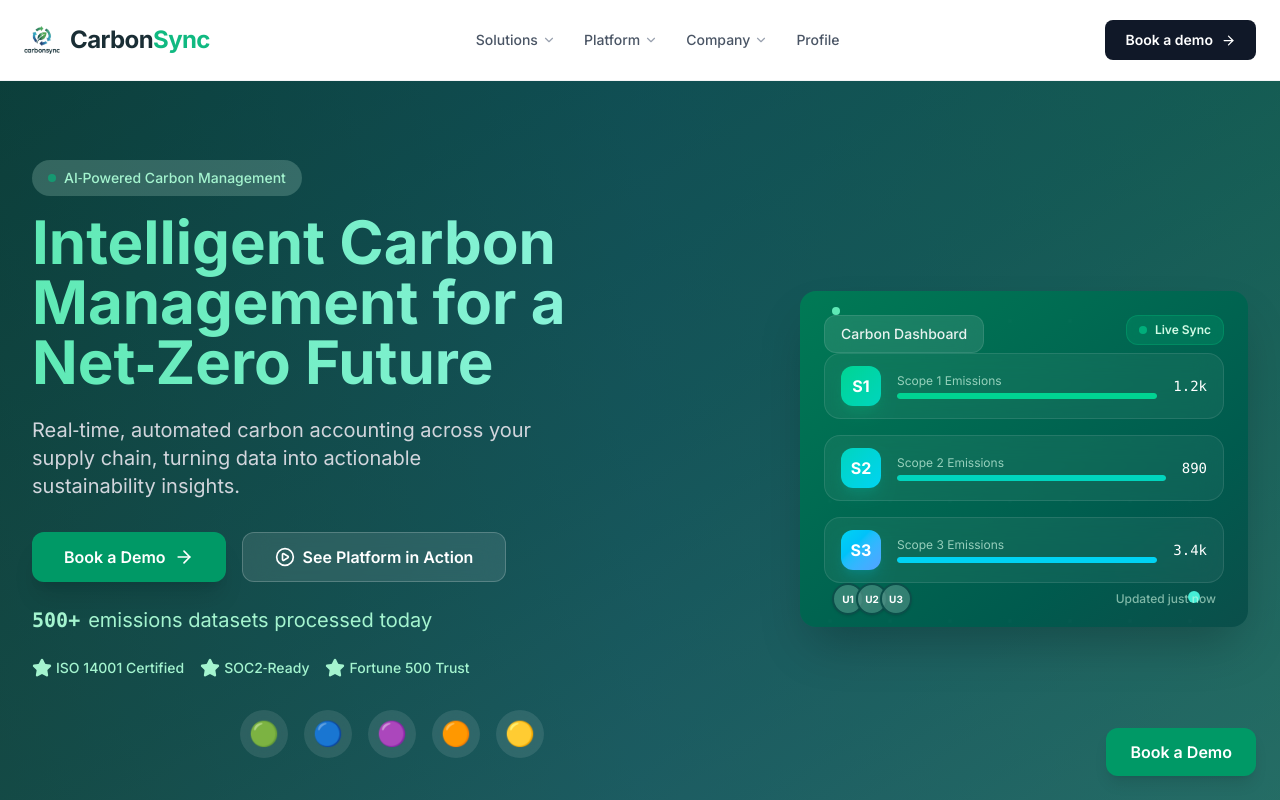
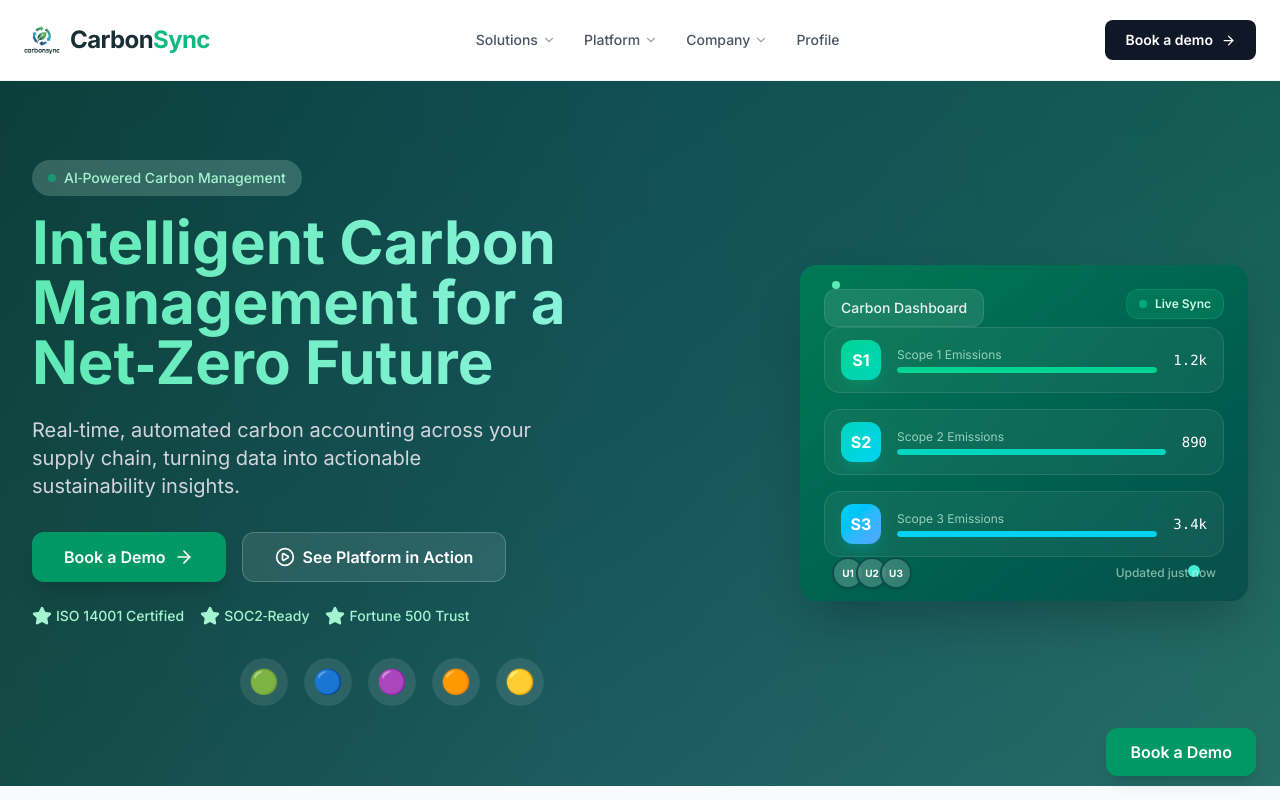
Before and after one commit to CarbonSync1/carbonsync_v2, a Next.js app: page /solutions/supply-chain in a window 1280 px wide. Shown: the top 800 px of the page. Built offline with nearby package versions, Linux system fonts and the light colour scheme.

Commit message:
feat: implement Hero section and landing page for supply chain solution

```diff
--- a/src/app/solutions/supply-chain/page.tsx
+++ b/src/app/solutions/supply-chain/page.tsx
@@ -17,7 +17,6 @@ const WaveDivider = dynamic(() => import('./components/WaveDivider'))
 const StickyCTA = dynamic(() => import('./components/StickyCTA'))
 const ExitIntentPopup = dynamic(() => import('./components/ExitIntentPopup'))
 const VideoModal = dynamic(() => import('./components/VideoModal'))
-const Testimonials = dynamic(() => import('./sections/Testimonials'))
 
 function SectionFallback() {
   return (
@@ -133,12 +132,6 @@ export default function SupplyChainPage() {
                 <Roadmap />
               </Suspense>
             </div>
-
-            <div className="section">
-              <Suspense fallback={<SectionFallback />}>
-                <Testimonials />
-              </Suspense>
-            </div>
           </div>
     </div>
   )
--- a/src/app/solutions/supply-chain/sections/Hero.tsx
+++ b/src/app/solutions/supply-chain/sections/Hero.tsx
@@ -3,7 +3,6 @@
 import { ArrowRight, PlayCircle } from 'lucide-react'
 import TrustBadges from '../components/TrustBadges'
 import ClientLogos from '../components/ClientLogos'
-import LiveCounter from '../components/LiveCounter'
 
 export default function Hero() {
   return (
@@ -38,7 +37,6 @@ export default function Hero() {
               <PlayCircle className="w-5 h-5" /> See Platform in Action
             </button>
           </div>
-          <LiveCounter />
           <TrustBadges className="mt-6" />
           <ClientLogos className="mt-8" />
         </div>
```
Also changed, not shown: 1 other file (tests, documents, lock files or other folders).
